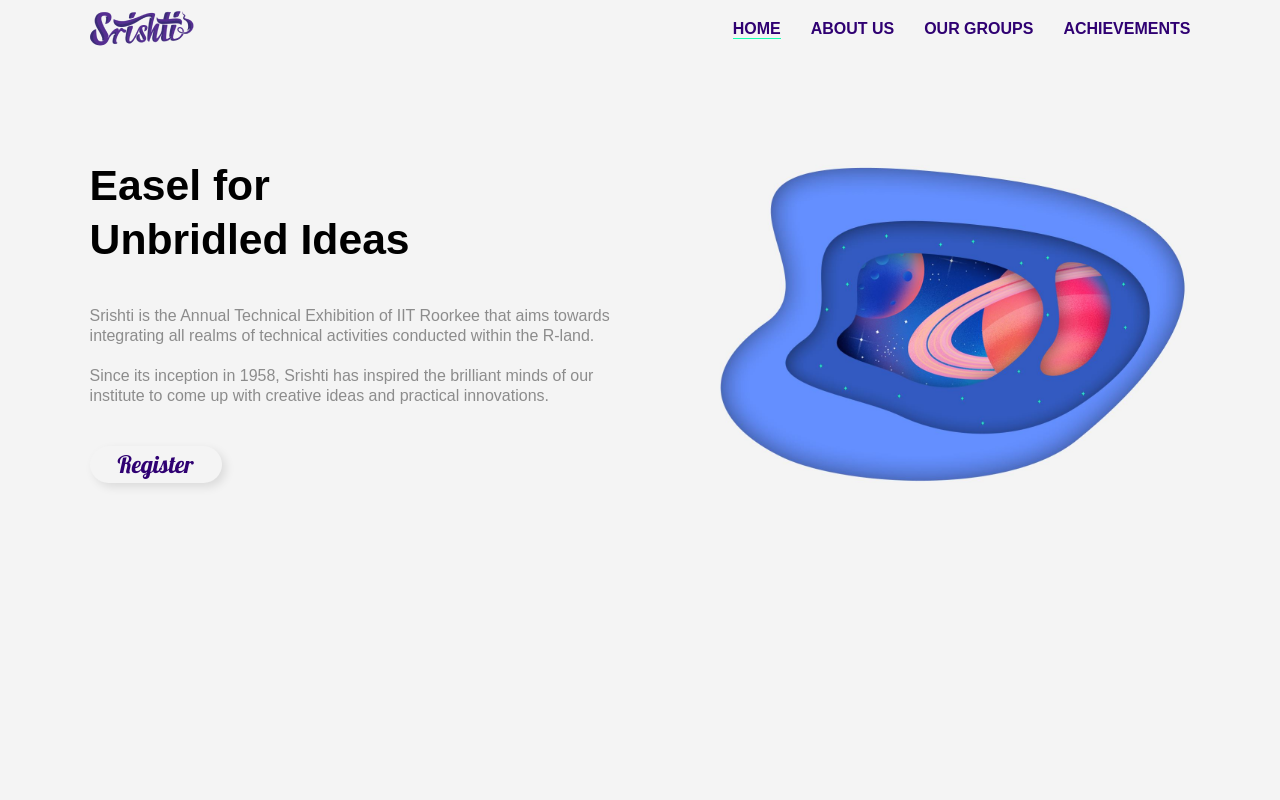
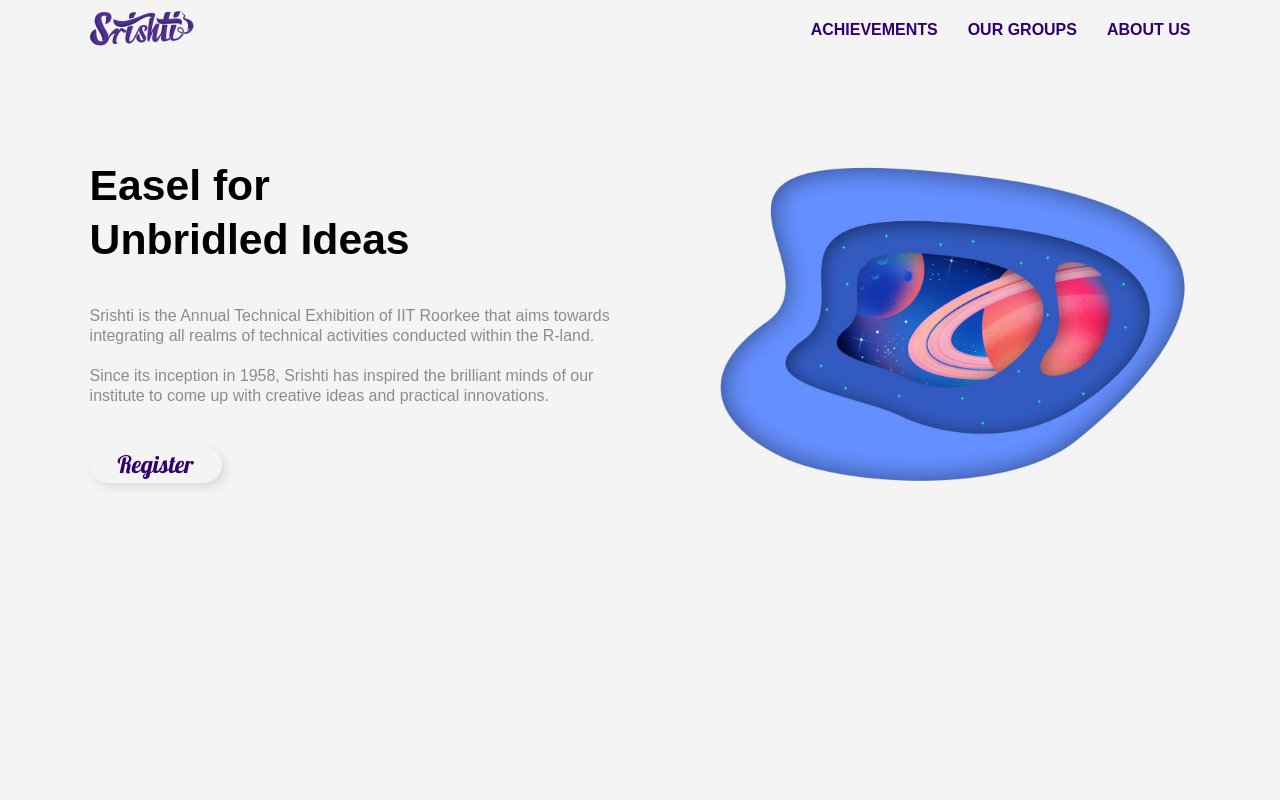
Before and after one commit to rohitjha941/srishti, a React (Create React App) app in the folder frontend/: page / in a window 1280 px wide. Shown: the top 800 px of the page. Built offline with nearby package versions, Linux system fonts and the light colour scheme; a web font is replaced by a local one.

Commit message:
Navbar realign

```diff
--- a/frontend/src/components/header/header.js
+++ b/frontend/src/components/header/header.js
@@ -25,25 +25,23 @@ class Nav extends Component {
         <span>
           <ul className="navbar-items">
             <li className="navbar_unit">
-              <NavLink className="navbar_links" exact to="/">
-                Home
+              <NavLink className="navbar_links" to="/achievements">
+                Achievements
               </NavLink>
             </li>
+
+            <li className="navbar_unit">
+              <NavLink className="navbar_links" to="/groups">
+                Our Groups
+              </NavLink>
+            </li>
+
             <li className="navbar_unit">
               <NavLink className="navbar_links" to="/about">
                 About Us
               </NavLink>
             </li>
-            <li className="navbar_unit">
-              <NavLink className="navbar_links" to="/groups">
-                Our Groups
-              </NavLink>
-            </li>
-            <li className="navbar_unit">
-              <NavLink className="navbar_links" to="/achievements">
-                Achievements
-              </NavLink>
-            </li>
+
             {/*
             <li className="navbar_unit">
               <NavLink className="navbar_links" to="/team">
```
